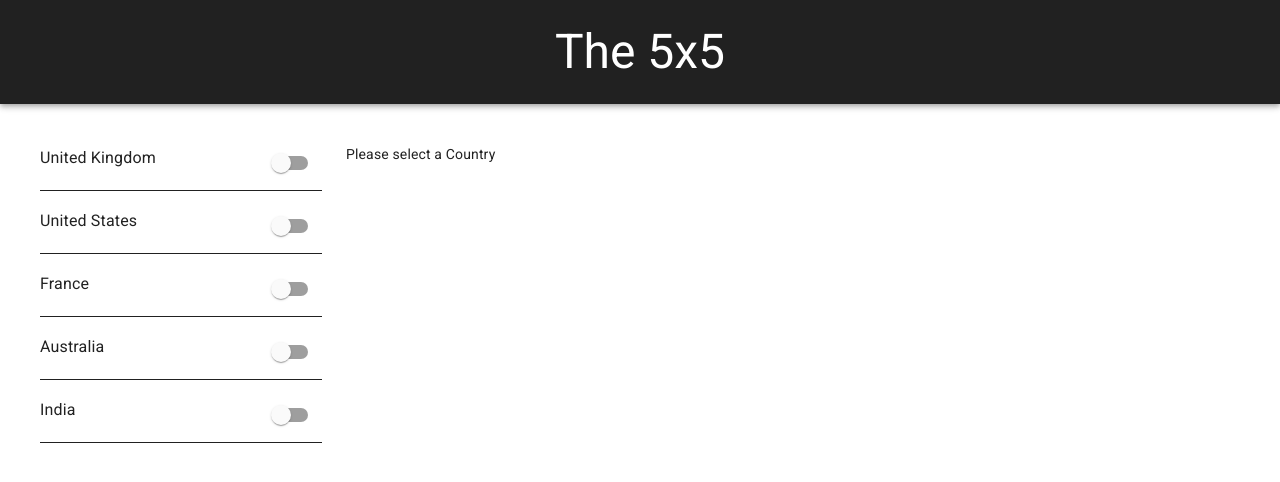
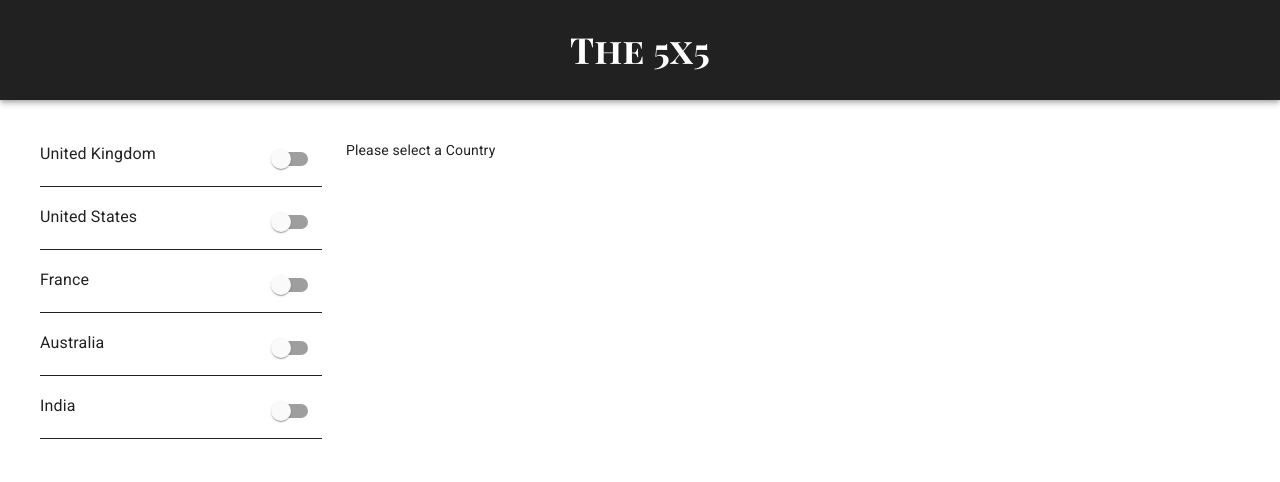
Before and after one commit to Defmoves/the-5x5, a Next.js app: page / in a window 1280 px wide. Shown: the top 482 px of the page. Built offline with nearby package versions, Linux system fonts and the light colour scheme.

Commit message:
added new font to header title

```diff
--- a/pages/_document.tsx
+++ b/pages/_document.tsx
@@ -1,7 +1,7 @@
-import React from 'react';
-import Document, { Head, Main, NextScript } from 'next/document';
-import { ServerStyleSheets } from '@material-ui/core/styles';
-import theme from '../src/theme';
+import React from "react";
+import Document, { Head, Main, NextScript } from "next/document";
+import { ServerStyleSheets } from "@material-ui/core/styles";
+import theme from "../src/theme";
 
 export default class MyDocument extends Document {
   render() {
@@ -11,8 +11,8 @@ export default class MyDocument extends Document {
           {/* PWA primary color */}
           <meta name="theme-color" content={theme.palette.primary.main} />
           <link
+            href="https://fonts.googleapis.com/css?family=Playfair+Display+SC:400,700|Roboto:300,400,500,700&display=swap"
             rel="stylesheet"
-            href="https://fonts.googleapis.com/css?family=Roboto:300,400,500,700&display=swap"
           />
         </Head>
         <body>
@@ -53,7 +53,7 @@ MyDocument.getInitialProps = async ctx => {
 
   ctx.renderPage = () =>
     originalRenderPage({
-      enhanceApp: App => props => sheets.collect(<App {...props} />),
+      enhanceApp: App => props => sheets.collect(<App {...props} />)
     });
 
   const initialProps = await Document.getInitialProps(ctx);
@@ -61,6 +61,9 @@ MyDocument.getInitialProps = async ctx => {
   return {
     ...initialProps,
     // Styles fragment is rendered after the app and page rendering finish.
-    styles: [...React.Children.toArray(initialProps.styles), sheets.getStyleElement()],
+    styles: [
+      ...React.Children.toArray(initialProps.styles),
+      sheets.getStyleElement()
+    ]
   };
 };
--- a/pages/index.tsx
+++ b/pages/index.tsx
@@ -1,7 +1,6 @@
 import React from "react";
 import { createStyles, makeStyles, Theme } from "@material-ui/core/styles";
 import AppBar from "@material-ui/core/AppBar";
-import Typography from "@material-ui/core/Typography";
 import Container from "@material-ui/core/Container";
 
 import LatestNews from "../src/latest-news/";
@@ -12,9 +11,11 @@ const useStyles = makeStyles((theme: Theme) =>
       flexGrow: 1
     },
     header: {
-      padding: theme.spacing(3),
       marginBottom: theme.spacing(3),
-      textAlign: "center"
+      textAlign: "center",
+      fontFamily: "'Playfair Display SC', serif",
+      fontSize: 18,
+      fontWeight: 700
     },
     title: {
       flexGrow: 1
@@ -28,9 +29,7 @@ export default function App() {
   return (
     <div className={classes.root}>
       <AppBar position="static" className={classes.header} color={"secondary"}>
-        <Typography variant="h3" className={classes.title}>
-          The 5x5
-        </Typography>
+        <h1 className={classes.title}>The 5x5</h1>
       </AppBar>
       <Container fixed>
         <LatestNews />
```
